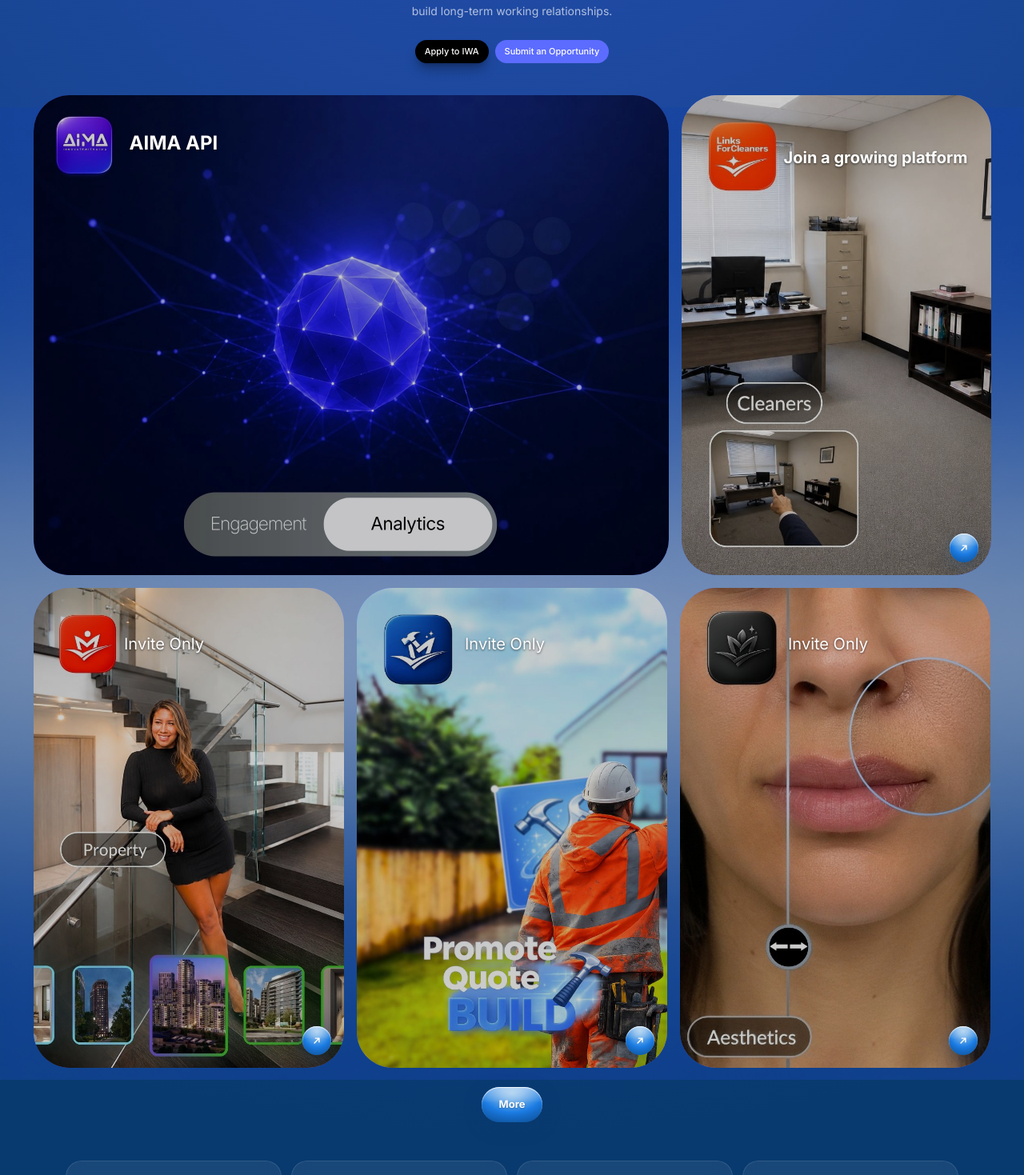
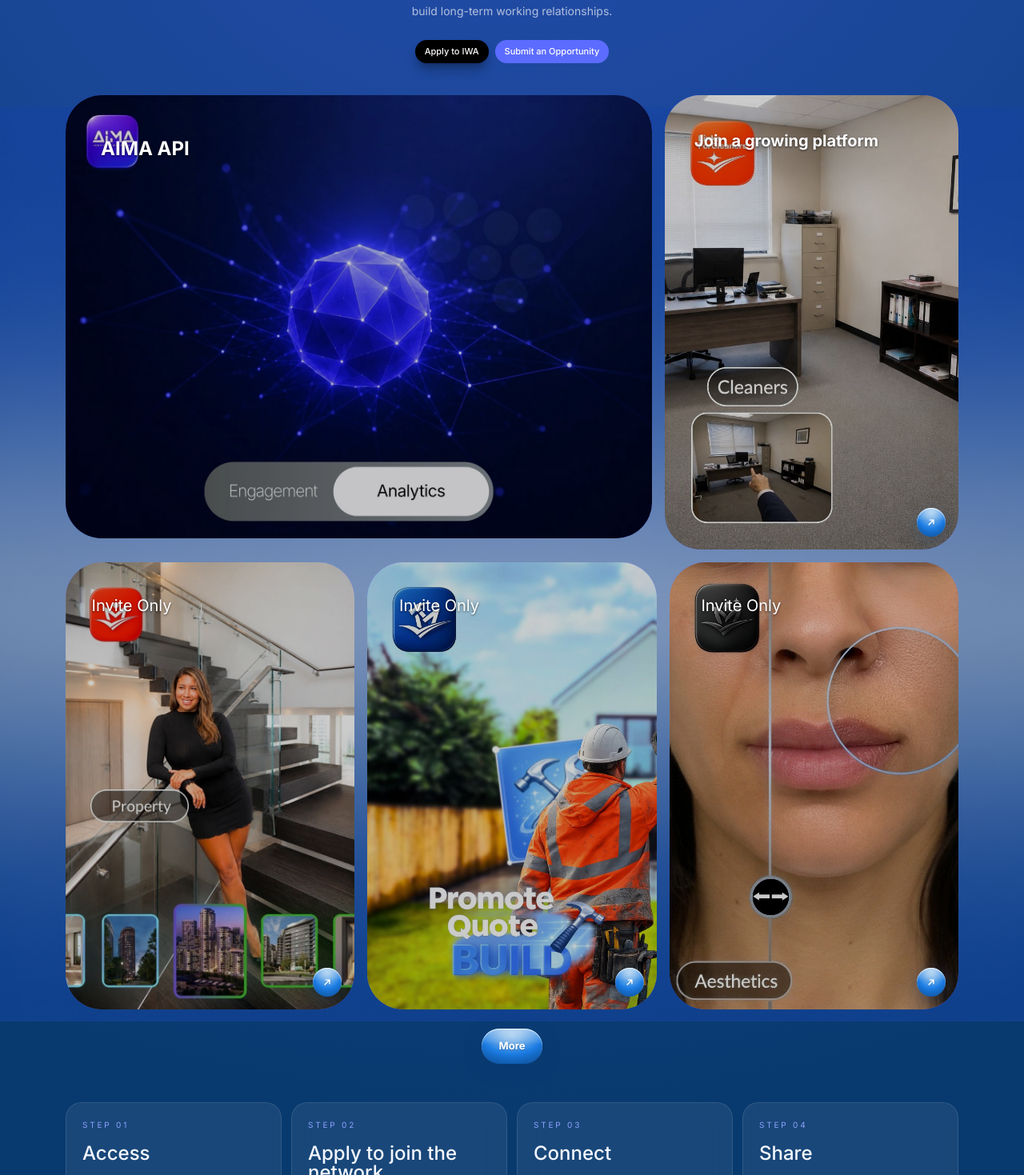
Before and after one commit to 1nn4a/iwa, a React (Vite) app: page / in a window 1280 px wide. Shown: the part 361-1830 px from the top of the page at 80% size. Built offline with nearby package versions, Linux system fonts and the light colour scheme.

Commit message:
viewpoints done

```diff
--- a/src/pages/HomePage.tsx
+++ b/src/pages/HomePage.tsx
@@ -216,11 +216,11 @@ We enable specialist businesses and independent professionals to connect, share
           </div>
 
            <div className="relative hidden md:block">
-<div className="flex gap-4 justify-center">
+  <div className="grid grid-cols-[2fr_1fr] gap-4 justify-center">
     <button
       type="button"
       onClick={() => openProduct(linkCards[0].key)}
-                className="group relative block w-[794px] h-[600px] shrink-0 rounded-[45px] overflow-hidden bg-[#5c6cff] text-left"
+      className="group relative block w-full aspect-[794/600] rounded-[45px] overflow-hidden bg-[#5c6cff] text-left"
     >
       <div
         className="absolute inset-0 bg-cover bg-center select-none"
@@ -236,7 +236,7 @@ We enable specialist businesses and independent professionals to connect, share
       <div className="absolute inset-0 bg-black/20 group-hover:bg-black/40 transition-colors duration-300 pointer-events-none" />
       {linkCards[0].title && (
         <div className="absolute top-0 left-0 right-0 h-2/3 flex items-start pointer-events-none">
-                    <h3 className="pl-[120px] pt-11 text-left text-2xl font-black font-['Inter'] text-white [text-shadow:0_1px_3px_rgba(0,0,0,0.6)]">
+          <h3 className="pl-[6%] pt-[7%] text-left text-2xl font-black font-['Inter'] text-white [text-shadow:0_1px_3px_rgba(0,0,0,0.6)]">
             {linkCards[0].title}
           </h3>
         </div>
@@ -246,7 +246,7 @@ We enable specialist businesses and independent professionals to connect, share
     <button
       type="button"
       onClick={() => openProduct(linkCards[1].key)}
-                className="group relative block w-[387px] h-[600px] shrink-0 rounded-[45px] overflow-hidden bg-[#5c6cff] text-left"
+      className="group relative block w-full aspect-[387/600] rounded-[45px] overflow-hidden bg-[#5c6cff] text-left"
     >
       <div
         className="absolute inset-0 bg-cover bg-center select-none"
@@ -262,7 +262,7 @@ We enable specialist businesses and independent professionals to connect, share
       <div className="absolute inset-0 bg-black/20 group-hover:bg-black/40 transition-colors duration-300 pointer-events-none" />
       {linkCards[1].title && (
         <div className="absolute top-0 left-0 right-0 h-2/3 flex items-start pointer-events-none">
-                    <h3 className="pl-[128px] pt-16 text-left text-xl font-black font-['Inter'] text-white [text-shadow:0_1px_3px_rgba(0,0,0,0.6)]">
+          <h3 className="pl-[10%] pt-[12%] text-left text-xl font-black font-['Inter'] text-white [text-shadow:0_1px_3px_rgba(0,0,0,0.6)]">
             {linkCards[1].title}
           </h3>
         </div>
@@ -275,11 +275,11 @@ We enable specialist businesses and independent professionals to connect, share
     </button>
   </div>
 
-<div className="mt-4 flex gap-4 justify-center">
+  <div className="mt-4 grid grid-cols-3 gap-4">
     <button
       type="button"
       onClick={() => openProduct(linkCards[3].key)}
-                className="group relative block w-[388px] h-[600px] shrink-0 rounded-[45px] overflow-hidden bg-[#5c6cff] text-left"
+      className="group relative block w-full aspect-[388/600] rounded-[45px] overflow-hidden bg-[#5c6cff] text-left"
     >
       <div
         className="absolute inset-0 bg-cover bg-center select-none"
@@ -295,7 +295,7 @@ We enable specialist businesses and independent professionals to connect, share
       <div className="absolute inset-0 bg-black/20 group-hover:bg-black/40 transition-colors duration-300 pointer-events-none" />
       {linkCards[3].title && (
         <div className="absolute top-0 left-0 right-0 h-2/3 flex items-start pointer-events-none">
-                    <h3 className="pl-[113px] pt-14 text-left text-xl font-semi font-['Inter'] text-white [text-shadow:0_1px_3px_rgba(0,0,0,0.6)]">
+          <h3 className="pl-[9%] pt-[11%] text-left text-xl font-semi font-['Inter'] text-white [text-shadow:0_1px_3px_rgba(0,0,0,0.6)]">
             {linkCards[3].title}
           </h3>
         </div>
@@ -310,7 +310,7 @@ We enable specialist businesses and independent professionals to connect, share
     <button
       type="button"
       onClick={() => openProduct(linkCards[2].key)}
-                className="group relative block w-[388px] h-[600px] shrink-0 rounded-[45px] overflow-hidden bg-[#5c6cff] text-left"
+      className="group relative block w-full aspect-[388/600] rounded-[45px] overflow-hidden bg-[#5c6cff] text-left"
     >
       <div
         className="absolute inset-0 bg-cover bg-center select-none"
@@ -326,7 +326,7 @@ We enable specialist businesses and independent professionals to connect, share
       <div className="absolute inset-0 bg-black/20 group-hover:bg-black/40 transition-colors duration-300 pointer-events-none" />
       {linkCards[2].title && (
         <div className="absolute top-0 left-0 right-0 h-2/3 flex items-start pointer-events-none">
-                    <h3 className="pl-[135px] pt-14 text-left text-xl font-semi font-['Inter'] text-white [text-shadow:0_1px_3px_rgba(0,0,0,0.6)]">
+          <h3 className="pl-[11%] pt-[11%] text-left text-xl font-semi font-['Inter'] text-white [text-shadow:0_1px_3px_rgba(0,0,0,0.6)]">
             {linkCards[2].title}
           </h3>
         </div>
@@ -341,7 +341,7 @@ We enable specialist businesses and independent professionals to connect, share
     <button
       type="button"
       onClick={() => openProduct(linkCards[4].key)}
-                className="group relative block w-[388px] h-[600px] shrink-0 rounded-[45px] overflow-hidden bg-[#5c6cff] text-left"
+      className="group relative block w-full aspect-[388/600] rounded-[45px] overflow-hidden bg-[#5c6cff] text-left"
     >
       <div
         className="absolute inset-0 bg-cover bg-center select-none"
@@ -357,7 +357,7 @@ We enable specialist businesses and independent professionals to connect, share
       <div className="absolute inset-0 bg-black/20 group-hover:bg-black/40 transition-colors duration-300 pointer-events-none" />
       {linkCards[4].title && (
         <div className="absolute top-0 left-0 right-0 h-2/3 flex items-start pointer-events-none">
-                    <h3 className="pl-[135px] pt-14 text-left text-xl font-semi font-['Inter'] text-white [text-shadow:0_1px_3px_rgba(0,0,0,0.6)]">
+          <h3 className="pl-[11%] pt-[11%] text-left text-xl font-semi font-['Inter'] text-white [text-shadow:0_1px_3px_rgba(0,0,0,0.6)]">
             {linkCards[4].title}
           </h3>
         </div>
@@ -367,7 +367,8 @@ We enable specialist businesses and independent professionals to connect, share
           <path d="M7 17L17 7M9 7h8v8" />
         </svg>
       </GlossyButton>
- </button>            </div>
+    </button>
+  </div>
 </div>
 </div>
 
--- a/src/pages/LinksForCleanersCreators.tsx
+++ b/src/pages/LinksForCleanersCreators.tsx
@@ -248,13 +248,13 @@ export default function LinksForCleanersCreators() {
 
     @media (min-width: 768px) {
   .lfcc-grid {
-              grid-template-columns: 794px 1fr;
+    grid-template-columns: 2fr minmax(280px, 1fr);
     align-items: stretch;
     justify-content: flex-start;
   }
   .lfcc-hero-card {
     aspect-ratio: auto;
-              height: 600px;
+    height: min(600px, 58vw);
   }
   .lfcc-faq-panel {
     align-self: center;
```
Lines whose indentation alone changed are shown as unchanged.
